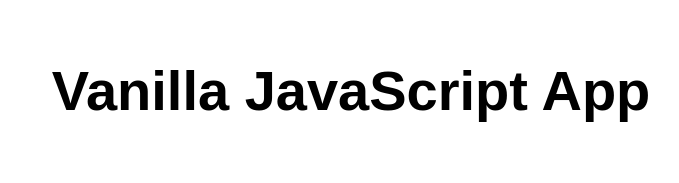
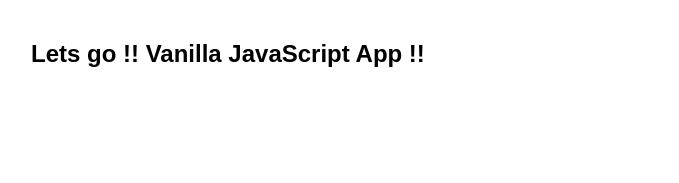
Before and after one commit to Sourav7888/my-first-static-web-app, a website: page src/index.html in a window 1280 px wide. Shown: the whole page, without its empty margins (289-968 px from the left). Drawn offline with Linux system fonts and the light colour scheme.

Commit message:
Update index.html

```diff
--- a/src/index.html
+++ b/src/index.html
@@ -10,7 +10,7 @@
 
 <body>
   <main>
-    <h1>Vanilla JavaScript App</h1>
+    <h2>Lets go !! Vanilla JavaScript App !!</h2>
   </main>
 </body>
 
```
